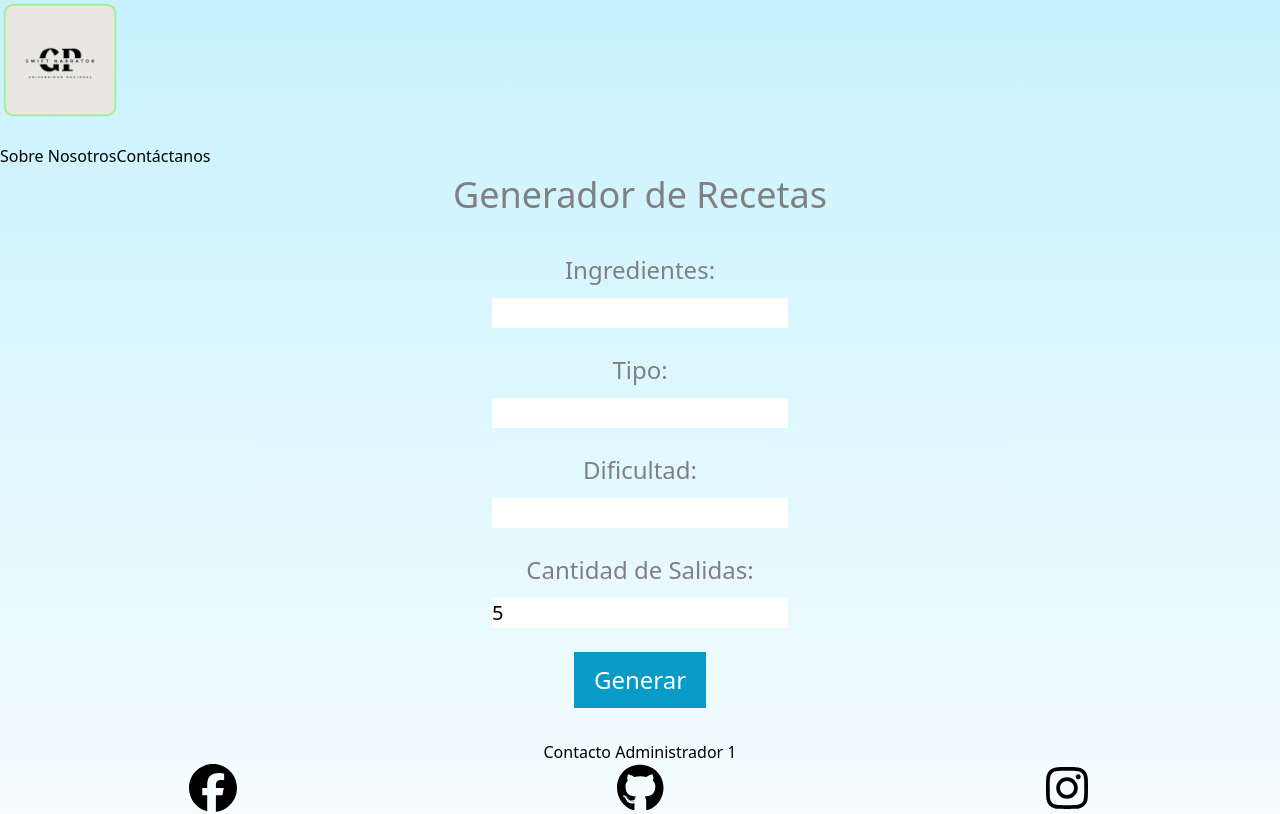
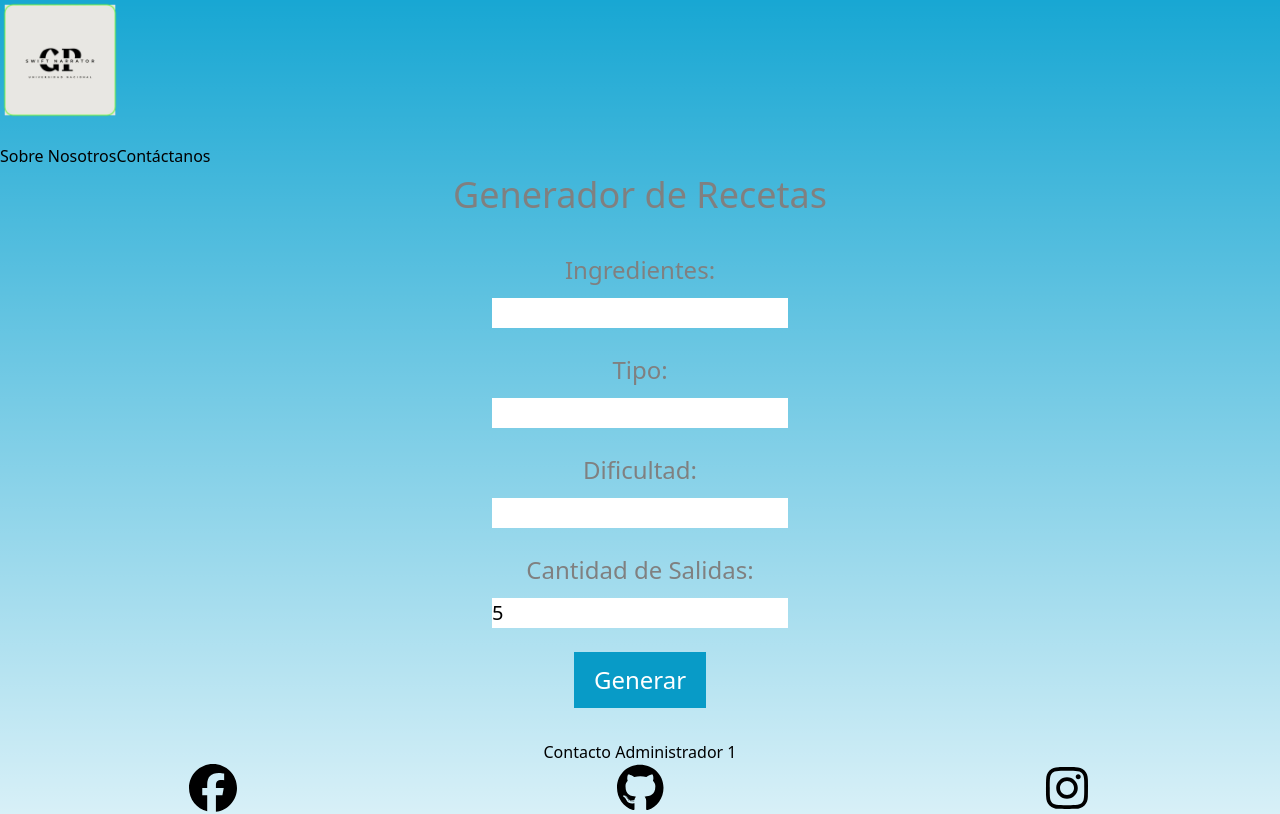
Before and after one commit to alemanGa08/Prueba2-Gaby-pamelaPrograIV, a Next.js app: page / in a window 1280 px wide. Shown: the top 814 px of the page. Built offline with nearby package versions, Linux system fonts and the light colour scheme.

Commit message:
cambios color

```diff
--- a/styles/globals.css
+++ b/styles/globals.css
@@ -24,5 +24,5 @@ body {
       rgb(var(--background-end-rgb))
     )
     rgb(var(--background-start-rgb));
-  background-color: #C7F2FF; /* Cambiar a tu tono de celeste claro preferido */
+  background-color: #18a7d3; /* Cambiar a tu tono de celeste claro preferido */
 }
```
